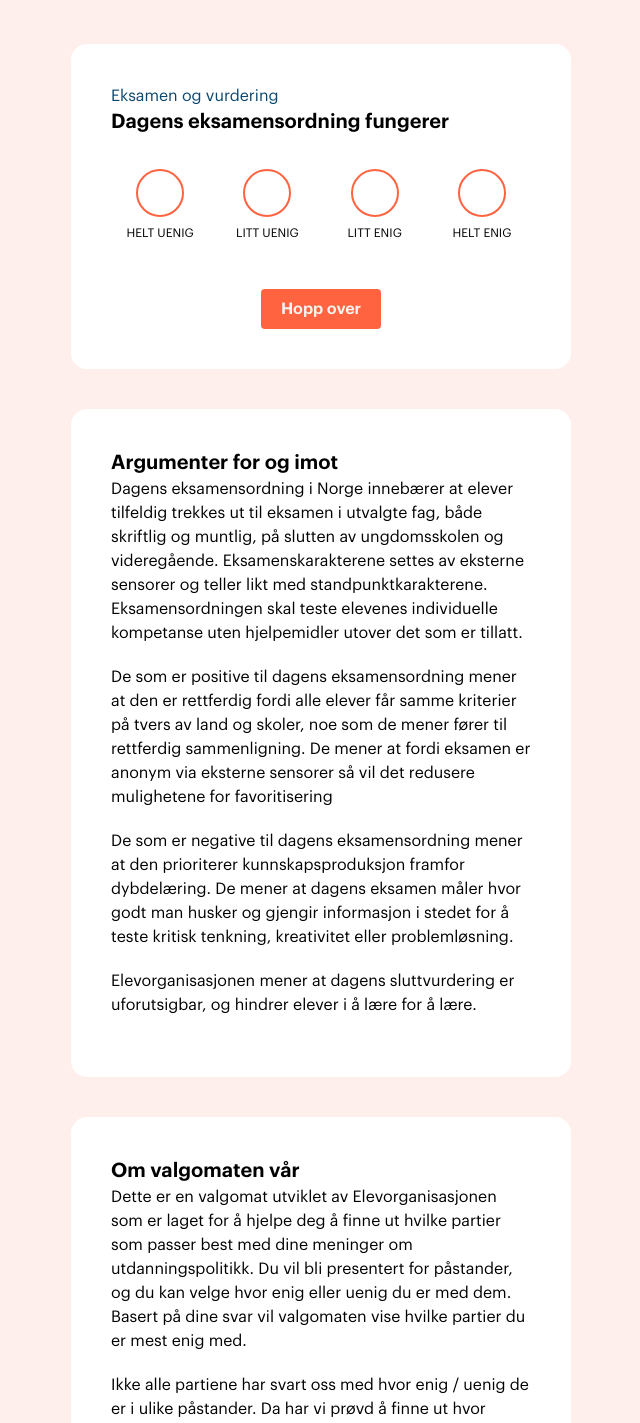
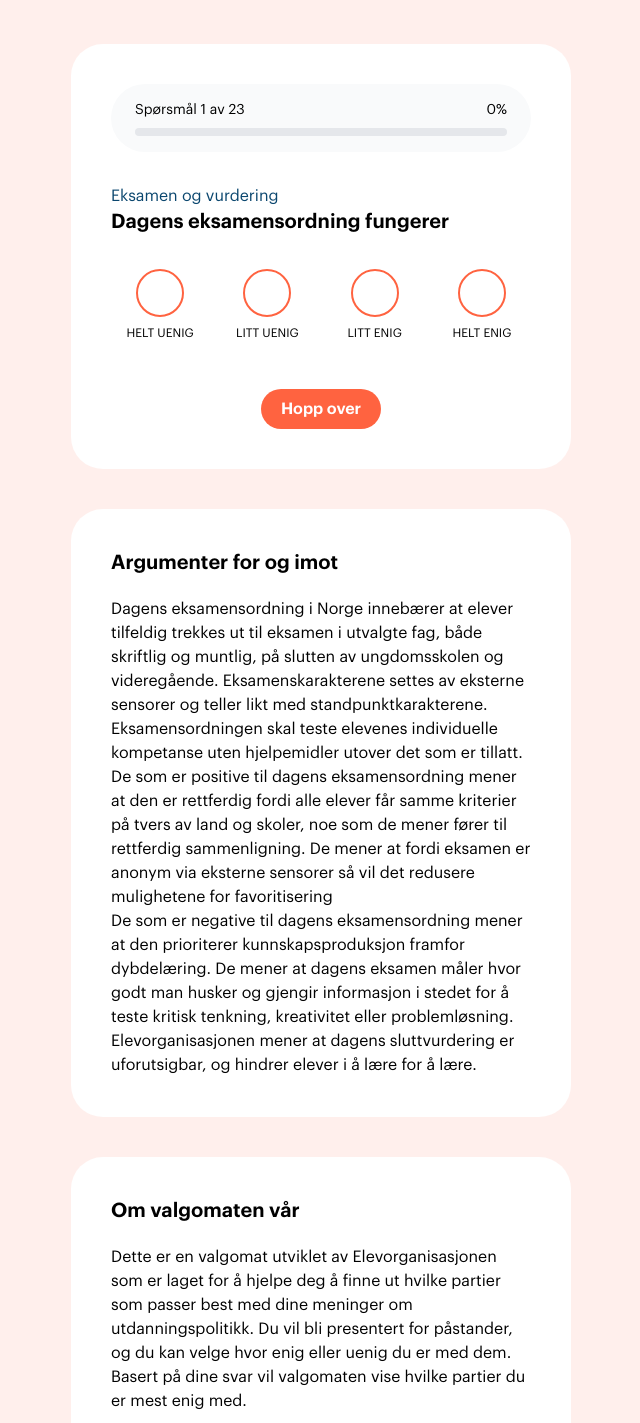
Before and after one commit to bimon6627/valgomat, a Next.js app: page / in a window 1280 px wide. Shown: the part 160-1583 px from the top of the page, without its empty margins (319-959 px from the left). Built offline with nearby package versions, Linux system fonts and the light colour scheme.

Commit message:
Design changes and added progress bar
General design changes. Added a progress bar to track a user's progress.

```diff
--- a/app/page.tsx
+++ b/app/page.tsx
@@ -236,12 +236,12 @@ export default function Home() {
           />
         )}
 
-        <div className="w-full flex justify-center pt-10">
+        <div className="w-full flex justify-center mt-10">
           <ContentCard className="mb-[100]">
             <h1 className="font-semibold text-xl text-black">
               Om valgomaten vår
             </h1>
-            <p className="font-regular text-black">
+            <p className="font-regular text-black mt-5">
               Dette er en valgomat utviklet av Elevorganisasjonen som er laget
               for å hjelpe deg å finne ut hvilke partier som passer best med
               dine meninger om utdanningspolitikk. Du vil bli presentert for
@@ -249,11 +249,14 @@ export default function Home() {
               Basert på dine svar vil valgomaten vise hvilke partier du er mest
               enig med.
             </p>
-            <p className="font-regular text-black pt-5">
+            <p className="font-regular text-black mt-5">
               Ikke alle partiene har svart oss med hvor enig / uenig de er i
               ulike påstander. Da har vi prøvd å finne ut hvor enige de er med å
               se i partiprogrammene, hva de legger ut og hvilken politikk de
               praktiserer.
+            </p>
+            <p className="font-regular text-black mt-5">
+              Godt valg!
             </p>
           </ContentCard>
         </div>
--- a/components/answer-button.tsx
+++ b/components/answer-button.tsx
@@ -43,17 +43,29 @@ export default function AnswerButton({
         className={`
           w-12 h-12 rounded-full border-2
           flex items-center justify-center
-          transition-all duration-150
-          relative group
+          transition-all duration-300 ease-out
+          relative group overflow-hidden
           ${selected ? "bg-[#ff6340] border-[#ff6340]" : "bg-white border-[#ff6340]"}
+          hover:scale-105 active:scale-95
         `}
       >
+        {/* Background fill animation */}
+        <span
+          className={`
+            absolute inset-0 rounded-full
+            transition-transform duration-300 ease-out
+            pointer-events-none
+            bg-[#ff6340]
+            ${selected ? "scale-100" : "scale-0"}
+          `}
+        />
+        {/* Hover effect */}
         <span
           className={`
             absolute inset-1 rounded-full
-            transition-all duration-150
+            transition-all duration-200 ease-out
             pointer-events-none
-            ${selected ? "bg-[#ff6340]" : "group-hover:bg-[#ffe0d9]"}
+            ${selected ? "bg-transparent" : "group-hover:bg-[#ffe0d9]"}
           `}
         />
       </button>
--- a/components/content-card.tsx
+++ b/components/content-card.tsx
@@ -7,7 +7,7 @@ export default function ContentCard({
 }) {
   return (
     <div
-      className={`p-10 w-9/10 md:w-[500px] h-fit bg-white rounded-2xl ${className}`}
+      className={`p-10 w-9/10 md:w-[500px] h-fit bg-white rounded-4xl ${className}`}
     >
       {children}
     </div>
--- a/components/result.tsx
+++ b/components/result.tsx
@@ -106,11 +106,10 @@ export default function Result({
   const partyCardClasses = [
     "flex-shrink-0",
     "bg-white",
-    "rounded-lg",
+    "rounded-2xl",
     "p-4",
     "min-w-[150px]",
     "text-center",
-    "shadow-md",
   ].join(" ");
 
   return (
@@ -149,6 +148,16 @@ export default function Result({
               ))}
             </div>
           </div>
+
+          {/* Try again button */}
+          <div className="flex justify-center mt-6">
+            <button
+              onClick={() => window.location.reload()}
+              className="bg-[#ff6340] font-semibold font-xl text-white mb-5 px-5 py-2 w-fit cursor-pointer hover:bg-[#ffb19f] rounded-4xl flex items-center gap-1"
+            >
+              Nytt forsøk
+            </button>
+          </div>
         </div>
       )}
     </div>
--- a/components/valgomat.tsx
+++ b/components/valgomat.tsx
@@ -100,6 +100,26 @@ export default function Valgomat({
   return (
     <div className="flex flex-col items-center gap-10">
       <ContentCard>
+        {/* Progress bar */}
+        <div className="mb-8 bg-gray-50 rounded-full py-4 px-6">
+          <div className="flex justify-between items-center mb-2">
+            <span className="text-sm font-regular text-black">
+              Spørsmål {currentAssertion + 1} av {assertions.length}
+            </span>
+            <span className="text-sm font-regular text-black">
+              {Math.round((currentAssertion / assertions.length) * 100)}%
+            </span>
+          </div>
+          <div className="w-full bg-gray-200 rounded-full h-2">
+            <div
+              className="bg-[#ff6340] h-2 rounded-full transition-all duration-300 ease-in-out"
+              style={{
+                width: `${(currentAssertion / assertions.length) * 100}%`,
+              }}
+            ></div>
+          </div>
+        </div>
+
         <h3 className="font-regular text-[#0a466e]">{assertions[currentAssertion][1]}</h3>
         <h1 className="font-semibold text-xl text-black">
           {assertions[currentAssertion][0]}
@@ -124,18 +144,28 @@ export default function Valgomat({
               onClick={() => previousAssertion()}
               className={
                 currentAssertion === 0
-                  ? `hidden`
-                  : `bg-[#ff6340] font-semibold text-[#f5f3ee] mt-10 px-5 py-2 w-fit cursor-pointer hover:bg-[#000000] rounded`
+                  ? "hidden"
+                  : "bg-[#ff6340] font-semibold text-white mt-10 px-5 py-2 w-fit cursor-pointer hover:bg-[#ffb19f] rounded-4xl flex items-center gap-1"
               }
             >
+              <svg width="16" height="16" viewBox="0 0 24 24" fill="none" xmlns="http://www.w3.org/2000/svg">
+                <path d="M19 12H5M5 12L12 19M5 12L12 5" stroke="currentColor" strokeWidth="2" strokeLinecap="round" strokeLinejoin="round"/>
+              </svg>
               Tilbake
             </button>
             <button
               type="button"
               onClick={() => nextAssertion()}
-              className="bg-[#ff6340] font-semibold text-[#f5f3ee] mt-10 px-5 py-2 w-fit cursor-pointer hover:bg-[#000000] rounded"
+              className="bg-[#ff6340] font-semibold text-white mt-10 px-5 py-2 w-fit cursor-pointer hover:bg-[#ffb19f] rounded-4xl flex items-center gap-1"
             >
-              {currentSelectedAnswer === 0 ? "Hopp over" : "Neste påstand →"}
+              {currentSelectedAnswer === 0 ? "Hopp over" : (
+                <>
+                  Neste påstand
+                  <svg width="16" height="16" viewBox="0 0 24 24" fill="none" xmlns="http://www.w3.org/2000/svg">
+                    <path d="M5 12H19M19 12L12 5M19 12L12 19" stroke="currentColor" strokeWidth="2" strokeLinecap="round" strokeLinejoin="round"/>
+                  </svg>
+                </>
+              )}
             </button>
           </div>
         </form>
@@ -145,7 +175,7 @@ export default function Valgomat({
         <h1 className="font-semibold text-xl text-black">
           Argumenter for og imot
         </h1>
-        <div className="flex flex-col gap-5 font-regular text-black">
+        <div className="flex flex-col font-regular text-black mt-5">
           {splitParagraphs(forAndAgainst[currentAssertion])}
         </div>
       </ContentCard>
```
